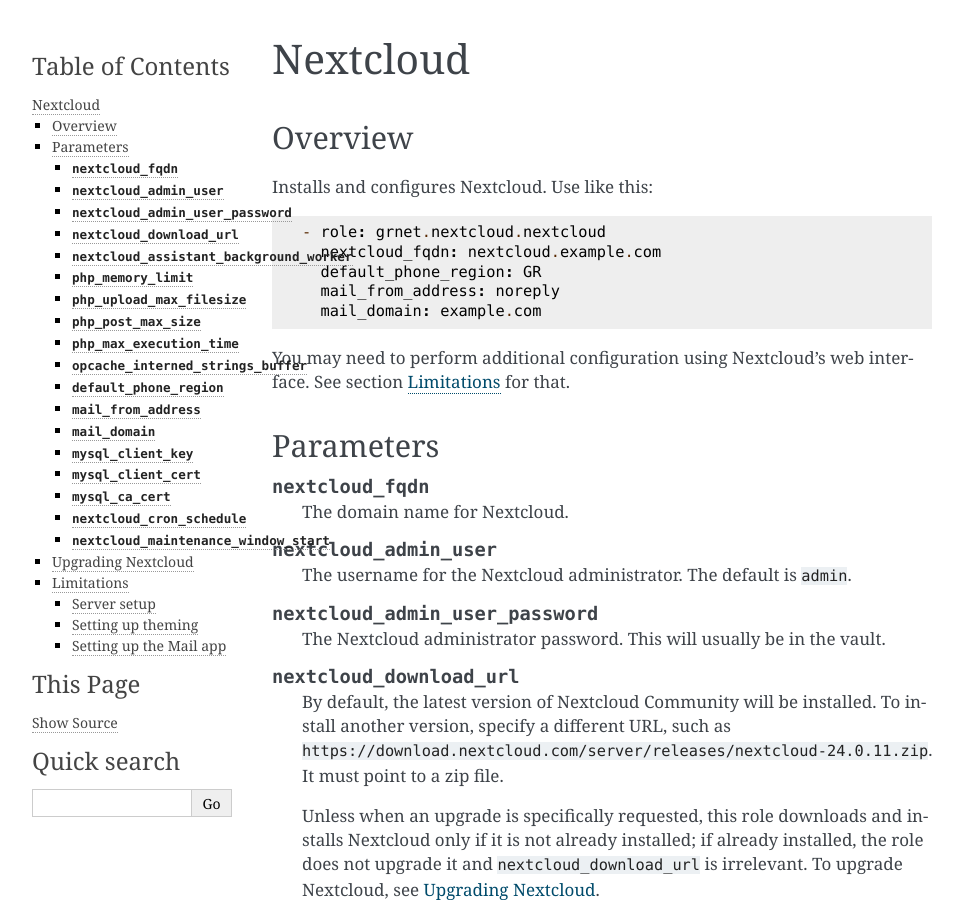
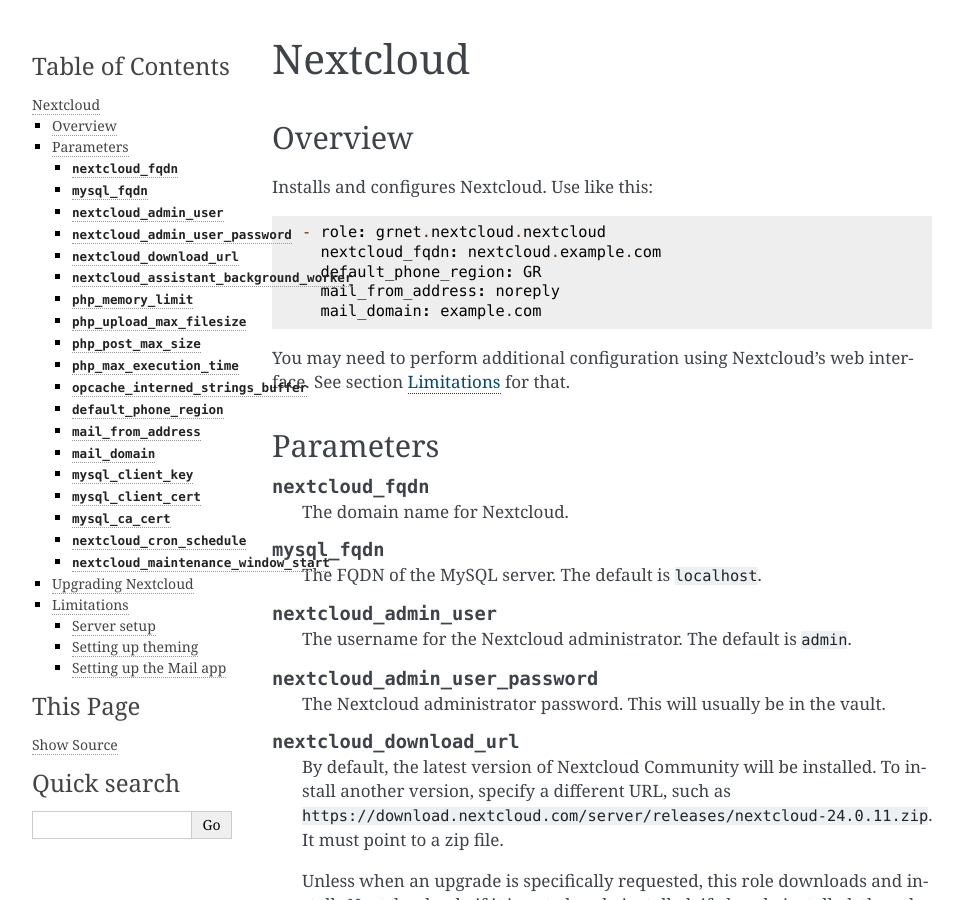
Before and after one commit to grnet/team-collaboration-toolkit, a Sphinx documentation site: the page built from docs/nextcloud/nextcloud.rst, in a window 1280 px wide and 900 px high. Shown: the whole window, without its empty margins (148-1111 px from the left). Built offline with Sphinx 7.4.7, drawn with Linux system fonts in a browser that asks for light colours.

Commit message:
Document mysql_fqdn and give it a default

```diff
--- a/docs/nextcloud/nextcloud.rst
+++ b/docs/nextcloud/nextcloud.rst
@@ -24,6 +24,10 @@ Parameters
 .. data:: nextcloud_fqdn
 
    The domain name for Nextcloud.
+
+.. data:: mysql_fqdn
+
+   The FQDN of the MySQL server. The default is ``localhost``.
 
 .. data:: nextcloud_admin_user
 
```
Also changed, not shown: 2 other files.
